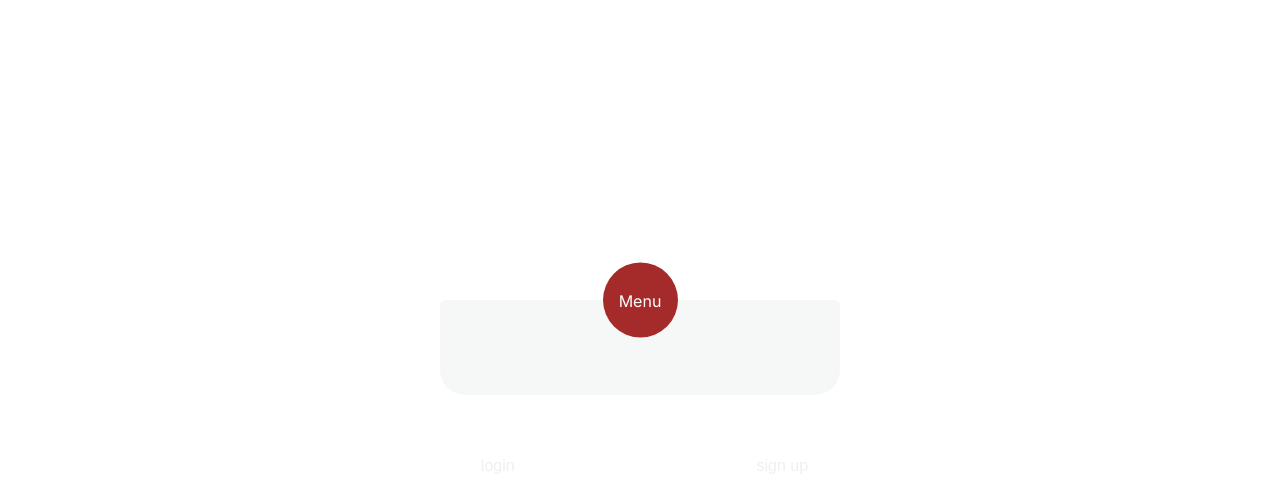
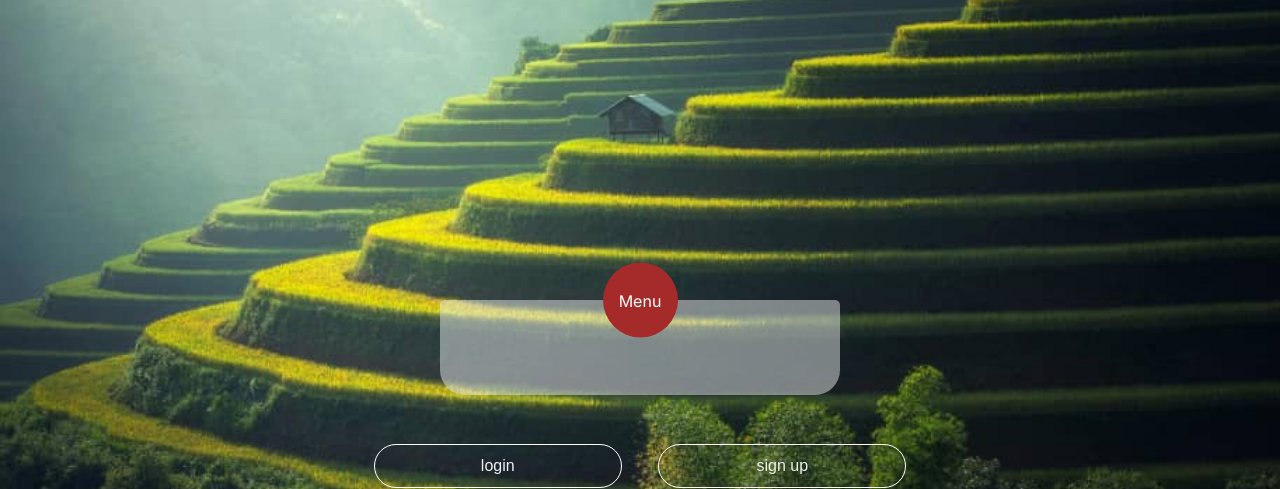
Before and after one commit to Emmanuel-x123/Agro., a plain HTML site: page index.html in a window 1280 px wide. Shown: the top 489 px of the page. Drawn offline with Linux system fonts and the light colour scheme.

Commit message:
Update style.css
removed

```diff
--- a/style.css
+++ b/style.css
@@ -30,7 +30,7 @@ body {
   text-align: center;
   padding: 0 20px;
   /* background: var(--light-grey); */
-  background-image: url(/img/background.jpg);
+  background-image: url(background.jpg);
   background-position: center;
   background-repeat: no-repeat;
   background-size: cover;
```
